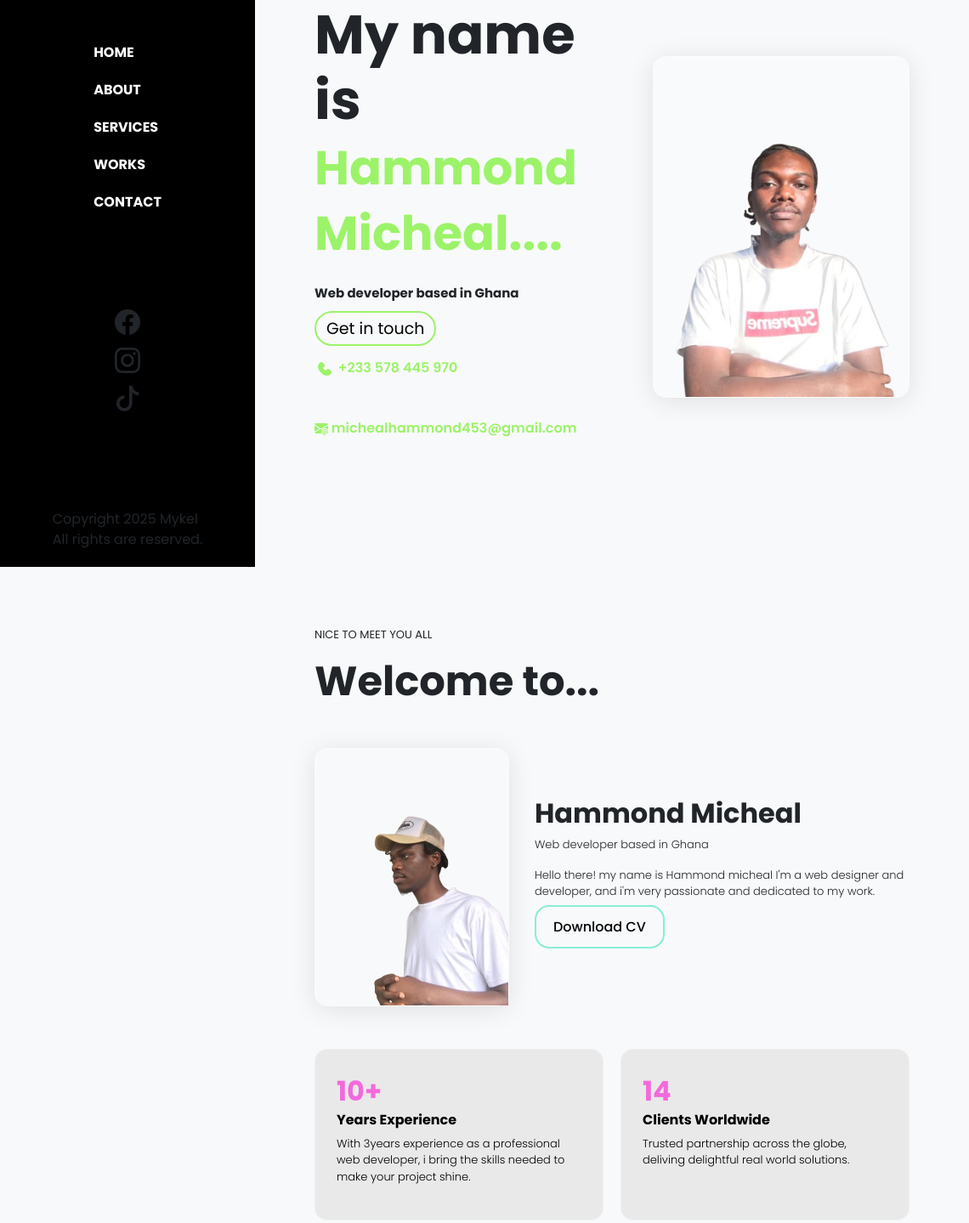
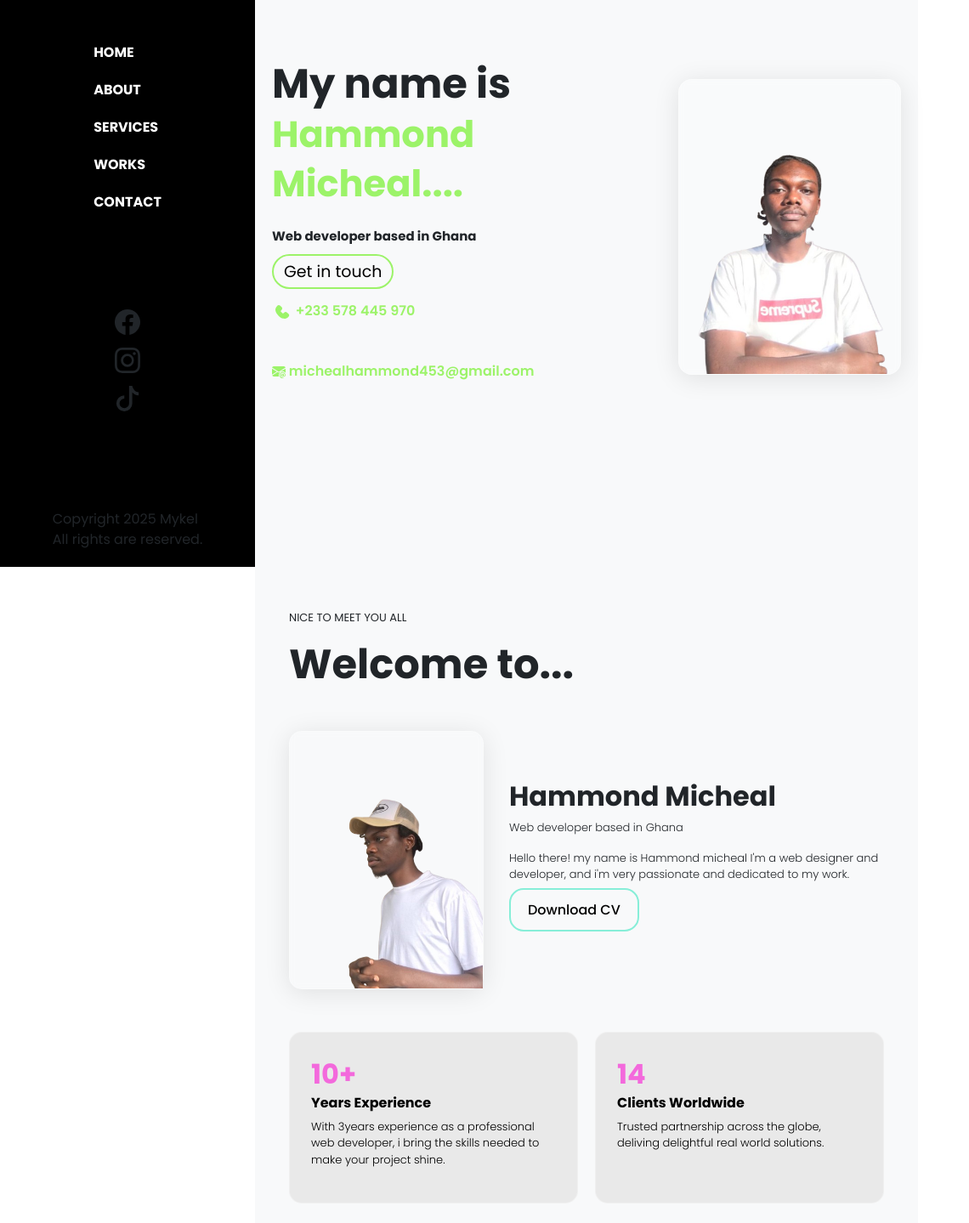
Before and after one commit to Mykelhimself/Mykel-Portfolio, a plain HTML site: page index.html in a window 1024 px wide. Shown: the part 133-1572 px from the top of the page at 85% size, 1140 px wide, since content can reach past the window. Drawn offline with Linux system fonts and the light colour scheme; a web font is replaced by a local one.

Commit message:
WTP: updating the mobile responsiveness

```diff
--- a/style.css
+++ b/style.css
@@ -38,9 +38,13 @@
     transition: ease-in-out 0.75s;
     color: aqua;
 }
+html, body {
+    width: 100%;
+}
 
 .main {
-    padding-left: 300px;
+    margin-left: 300px;
+
 }
 
 .sidebar {
@@ -95,7 +99,6 @@
     justify-content: center;
     align-items: center;
     min-height: 100vh;
-    /* margin-left: 240px; */
 }
 
 
@@ -133,13 +136,13 @@
 }
 
 .text-side h1{
-    font-size: 4rem;
+    font-size: 3.5rem;
     font-weight: bold;
     font-family: "poppins" sans-serif;
 }
 .text-side h1 span{
     color: #9cf369;
-    font-size: 3.5rem;
+    font-size: 3rem;
     font-family: "poppins" sans-serif;
 }
 .text-side .web {
@@ -497,6 +500,7 @@ width: 100%;
     background-color: #fff;
     display: flex;
     align-items: center;
+    justify-content: center;
     font-size: small;
     font-weight: 400;
 }
@@ -807,7 +811,7 @@ textarea::placeholder {
 
 
 
-@media screen and (max-width: 737px) {
+@media screen and (max-width: 739px) {
     .layout {
         min-width: 100%;
     }
@@ -854,9 +858,6 @@ textarea::placeholder {
     .image-side img {
         width: 100%;
     }
-    .main {
-        padding-left: 0;
-    }
 
     /* .coll-icon {
         margin-left: 60px;
@@ -900,12 +901,12 @@ textarea::placeholder {
         display: flex;
         flex-direction: column;
     }
-    /* .main {
-        max-width: 100%;
-    } */
+    .main {
+        margin-left: 0;
+    }
 }
 
-@media screen and (min-width:767px) and (max-width:1023px) {
+/* @media screen and (min-width:767px) and (max-width:1023px) {
     .layout {
         min-width: 481px;
         max-width: 768px;
@@ -942,17 +943,58 @@ textarea::placeholder {
         flex-direction: column;
     }
 
-}
+} */
 
 
 
 
-@media screen and (min-width:1024px) {
+/* -----------------------------------
+   TABLET + iPad (738px - 1024px)
+----------------------------------- */
+@media screen and (max-width: 1024px) {
+
+
     .layout {
-        min-width: 769px;
-        /* max-width: 1023px; */
+        min-width: 100%;
     }
-    .main {
-        padding-left: 300px;
+
+
+    #about,
+    #service,
+    #works,
+    #contact {
+        padding: 50px 40px;
+    }
+
+    .sidebar {
+        width: 300px;
+    }
+
+    .flexbox {
+        padding: 50px 20px;
+    }
+
+    .img-card {
+        display: flex;
+        justify-content: center;
+    }
+    .img-card img {
+        width: 260px;
+
+    }
+
+    .text-side h1 {
+        font-size: 3rem;
+    }
+    .text-side h1 span {
+        font-size: 2.7rem;
+    }
+
+    .works-cont {
+        grid-template-columns: repeat(1, 1fr);
+    }
+
+    .contact-flex {
+        gap: 40px;
     }
 }
```
